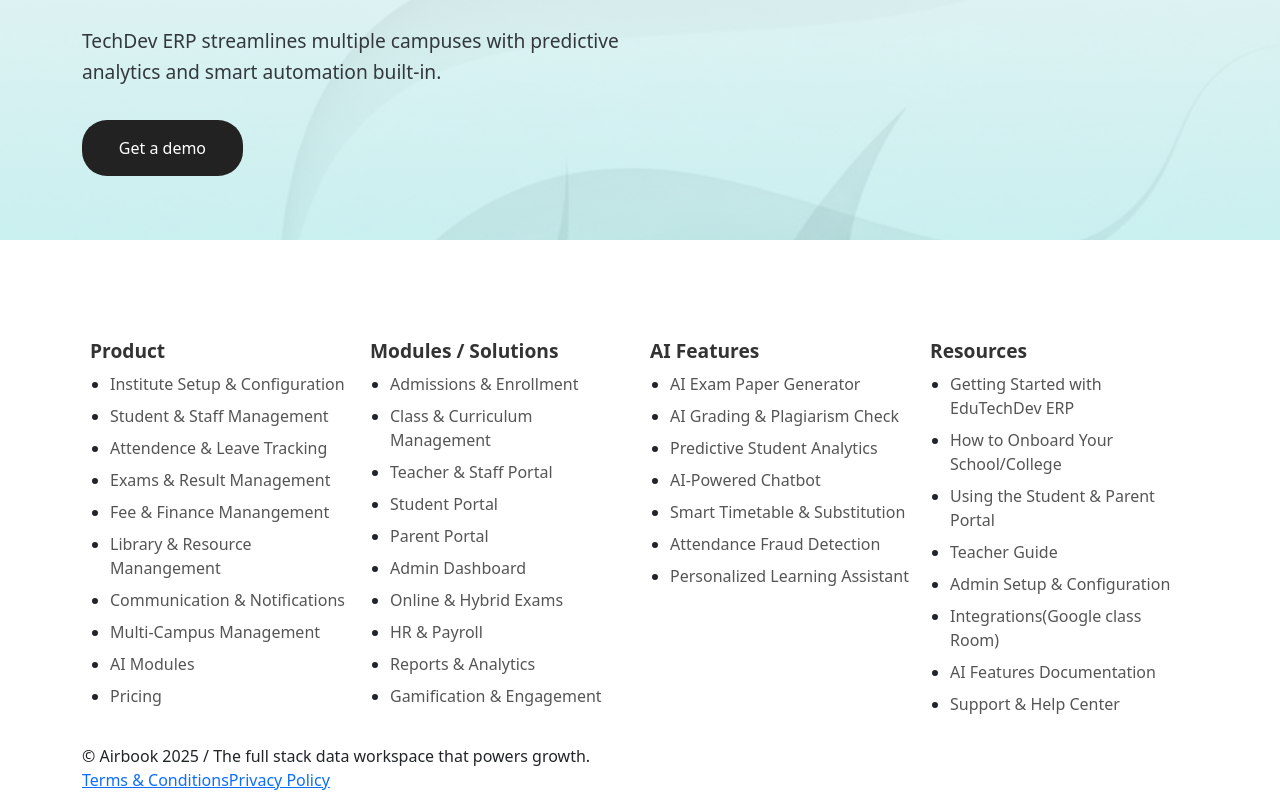
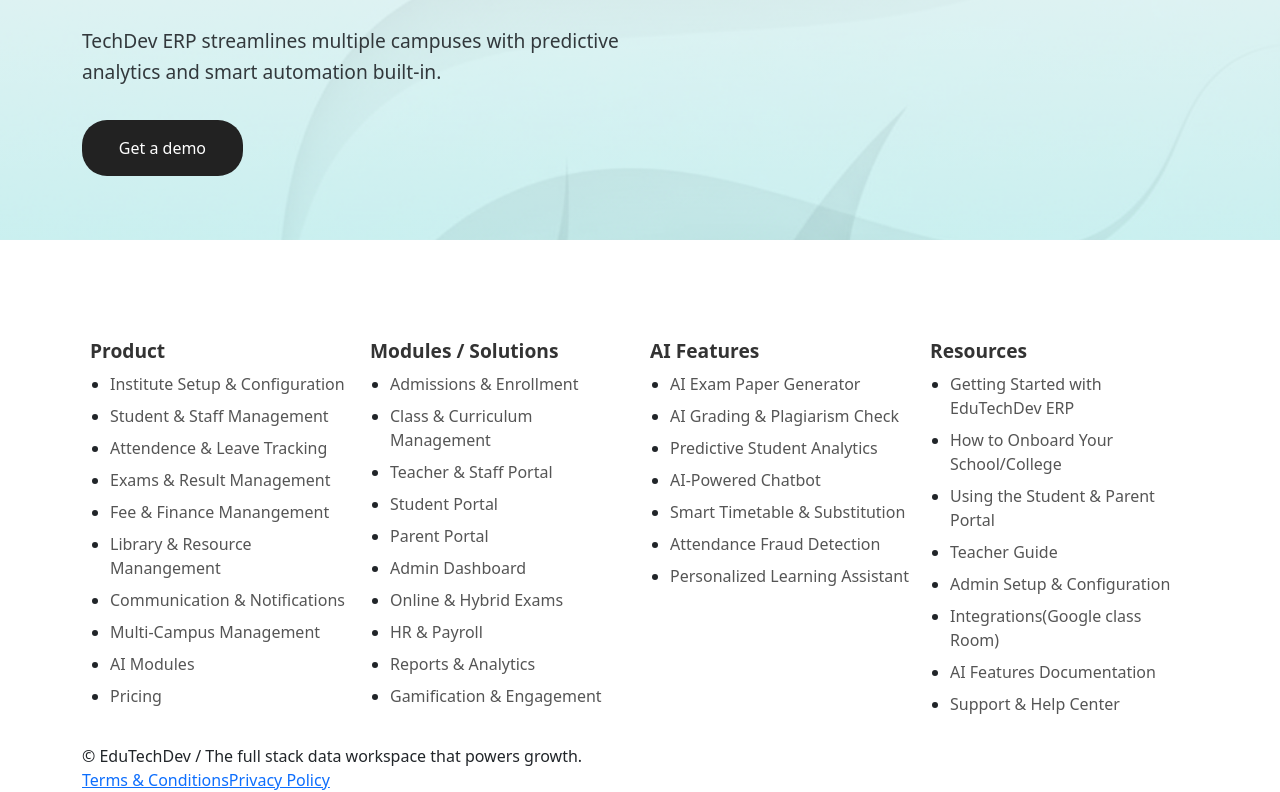
Before and after one commit to JMMAwais/TechDev, an Angular app: page /pricing in a window 1280 px wide. Shown: the part 3022-3814 px from the top of the page. Built offline with nearby package versions, Linux system fonts and the light colour scheme.

Commit message:
modified css of payment success

```diff
--- a/src/app/components/payment-success/payment-success.component.html
+++ b/src/app/components/payment-success/payment-success.component.html
@@ -3,8 +3,8 @@
     <h2>{{ message }}</h2>
 
     <ng-container *ngIf="refSessionId; else loading">
-      <p><strong>Transaction Reference:</strong> {{ refSessionId }}</p>
-      <p><strong>Amount Paid:</strong> {{ amount | currency:'PKR' }}</p>
+      <p class="value"></p><strong>Transaction Ref:</strong> {{ refSessionId }}</p>
+      <p><strong>Amount Paid:</strong> {{ amount | currency:'$' }}</p>
       <p><strong>Date:</strong> {{ date | date:'medium' }}</p>
       <p>You will receive a confirmation email shortly.</p>
     </ng-container>
--- a/src/app/shared/footer/footer.component.html
+++ b/src/app/shared/footer/footer.component.html
@@ -90,7 +90,7 @@
   <div class="footer-bottom">
     <div class="container bottom-inner">
       <div class="copyright">
-        © Airbook 2025 / The full stack data workspace that powers growth.
+        © EduTechDev / The full stack data workspace that powers growth.
       </div>
       <div class="policy-links">
         <a href="#">Terms &amp; Conditions</a>
```
